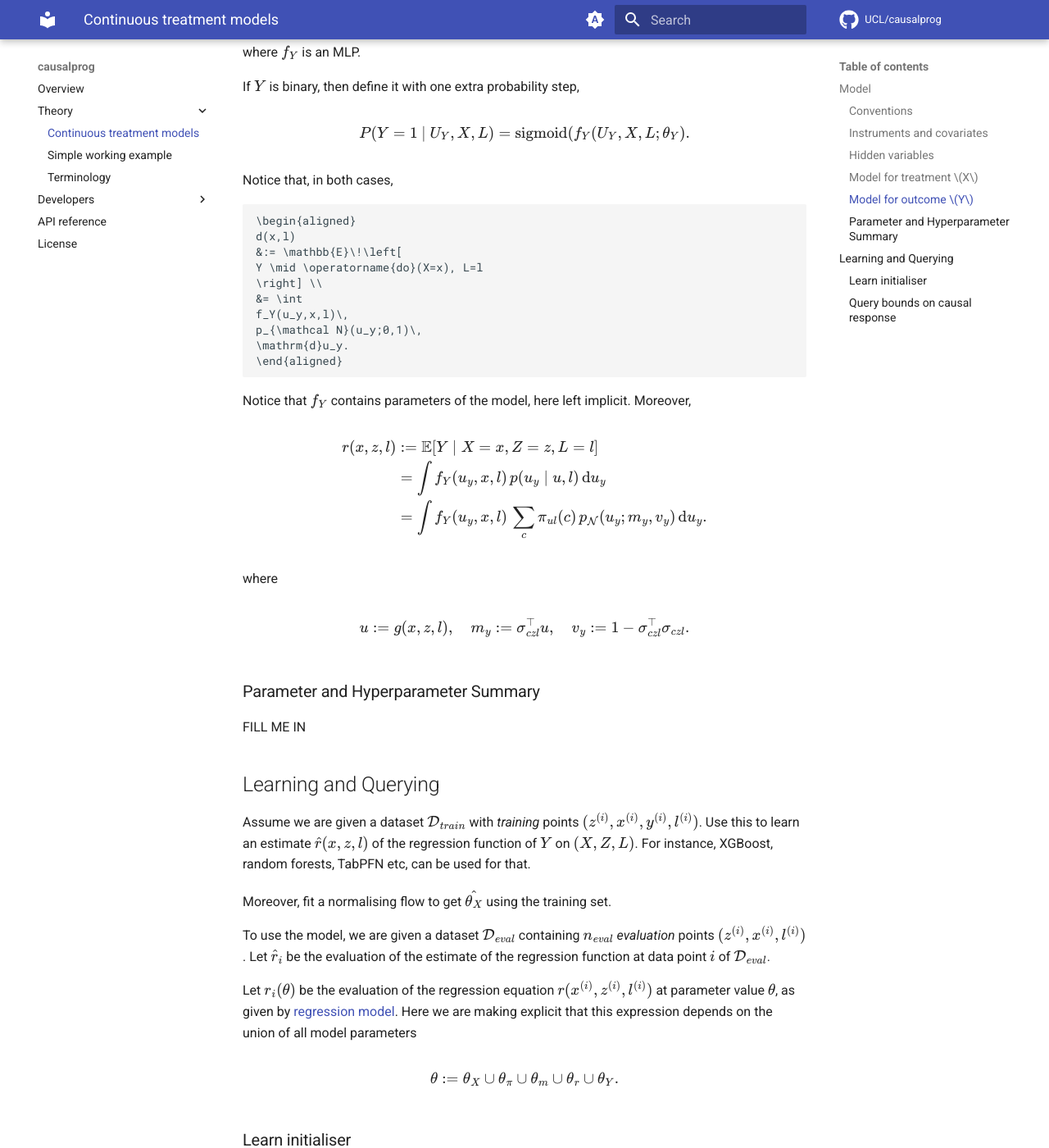
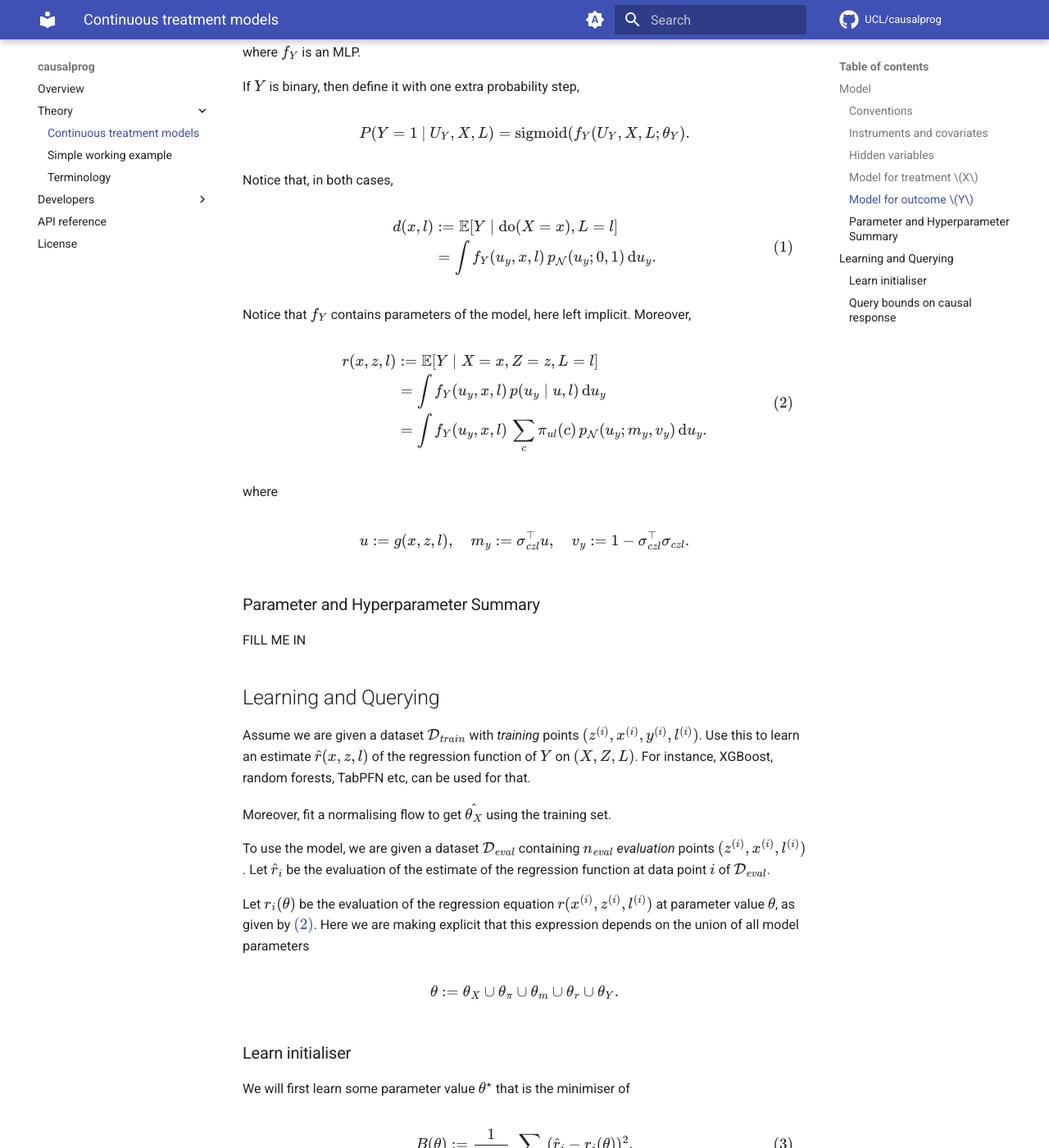
Before and after one commit to UCL/causalprog, an MkDocs documentation site: the page built from docs/theory/continuous-treatments.md, in a window 1280 px wide and 1400 px high, scrolled down 2824 px. Shown: the whole window at 82% size. Built offline with MkDocs 1.6.1 and Material for MkDocs 9.7.7, drawn with Linux system fonts in a browser that asks for light colours; comment, search, counter and statistics services are not loaded; some of the changed text lies outside the part shown.

Commit message:
fix tags

````diff
--- a/docs/theory/continuous-treatments.md
+++ b/docs/theory/continuous-treatments.md
@@ -107,7 +107,7 @@ $$ P(Y = 1 \ \vert \ U_Y, X, L) = \mathrm{sigmoid}(f_Y(U_Y, X, L; \theta_Y). $$
 
 Notice that, in both cases,
 
-```math
+\begin{equation}
 \begin{aligned}
 d(x,l)
 &:= \mathbb{E}\!\left[
@@ -118,14 +118,13 @@ f_Y(u_y,x,l)\,
 p_{\mathcal N}(u_y;0,1)\,
 \mathrm{d}u_y.
 \end{aligned}
-```
+\label{eq:causal-response}
+\end{equation}
 
 Notice that $f_Y$ contains parameters of the model, here left implicit.
 Moreover,
 
-<a name="eq-regression-model"></a>
-
-$$
+\begin{equation}
 \begin{aligned}
 r(x,z,l)
 &:= \mathbb{E}\!\left[
@@ -141,7 +140,8 @@ f_Y(u_y,x,l)\,
 p_{\mathcal N}(u_y;m_y,v_y)\,
 \mathrm{d}u_y.
 \end{aligned}
-$$
+\label{eq:regression-model}
+\end{equation}
 
 where
 
@@ -166,7 +166,7 @@ Moreover, fit a normalising flow to get $\hat{\theta_X}$ using the training set.
 To use the model, we are given a dataset $\mathcal{D}_{eval}$ containing $n_{eval}$ _evaluation_ points $(z^{(i)}, x^{(i)}, l^{(i)})$.
 Let $\hat{r}_i$ be the evaluation of the estimate of the regression function at data point $i$ of $\mathcal{D}_{eval}$.
 
-Let $r_i(\theta)$ be the evaluation of the regression equation $r(x^{(i)}, z^{(i)}, l^{(i)})$ at parameter value $\theta$, as given by [regression model](#eq-regression-model).
+Let $r_i(\theta)$ be the evaluation of the regression equation $r(x^{(i)}, z^{(i)}, l^{(i)})$ at parameter value $\theta$, as given by $\eqref{eq:regression-model}$.
 Here we are making explicit that this expression depends on the union of all model parameters
 
 $$ \theta := \theta_X \cup \theta_\pi \cup \theta_m \cup \theta_r \cup \theta_Y. $$
@@ -209,7 +209,7 @@ As $s$ by construction follows a standard Gaussian, two alternative choices for
 - (ii) $M$ Monte Carlo samples from a standard Gaussian with each $w_q$ equal to $1 / M$.
   Here, $M$ is an algorithm hyperparameter that needs to be given as input.
 
-When doing gradient-based optimisation of \eqref{eq:loss-function}, we will keep $\theta_X$ fixed at $\hat{\theta}_X$.
+When doing gradient-based optimisation of $\eqref{eq:loss-function}$, we will keep $\theta_X$ fixed at $\hat{\theta}_X$.
 One way of interpreting it as by setting $\partial B(\theta) / \partial \theta_j = 0$ for $\theta_j \in \theta_X$, with initialisation $\theta_X = \hat{\theta}_X$.
 The other elements of $\theta$ should be initialised at small values.
 If the Monte Carlo method is used, resample $s_1, \dots, s_M$ at each data point $i$ at every iteration.
@@ -220,7 +220,7 @@ Reporting its value to the user will allow them to realise issues, e.g., poor in
 ### Query bounds on causal response
 
 Learning is done once, but a user can query multiple causal bounds at various levels of $L$ and $X$.
-In particular, we want lower bounds and upper bounds on \eqref{eq:causal-response} for some given $(x, l)$ as a function $\theta$.
+In particular, we want lower bounds and upper bounds on $\eqref{eq:causal-response}$ for some given $(x, l)$ as a function $\theta$.
 
 For that, we need to solve two optimization problems, maximise (for upper bounds) and minimise (for lower bounds) $d(x, l; \theta)$ subject to
 
````
